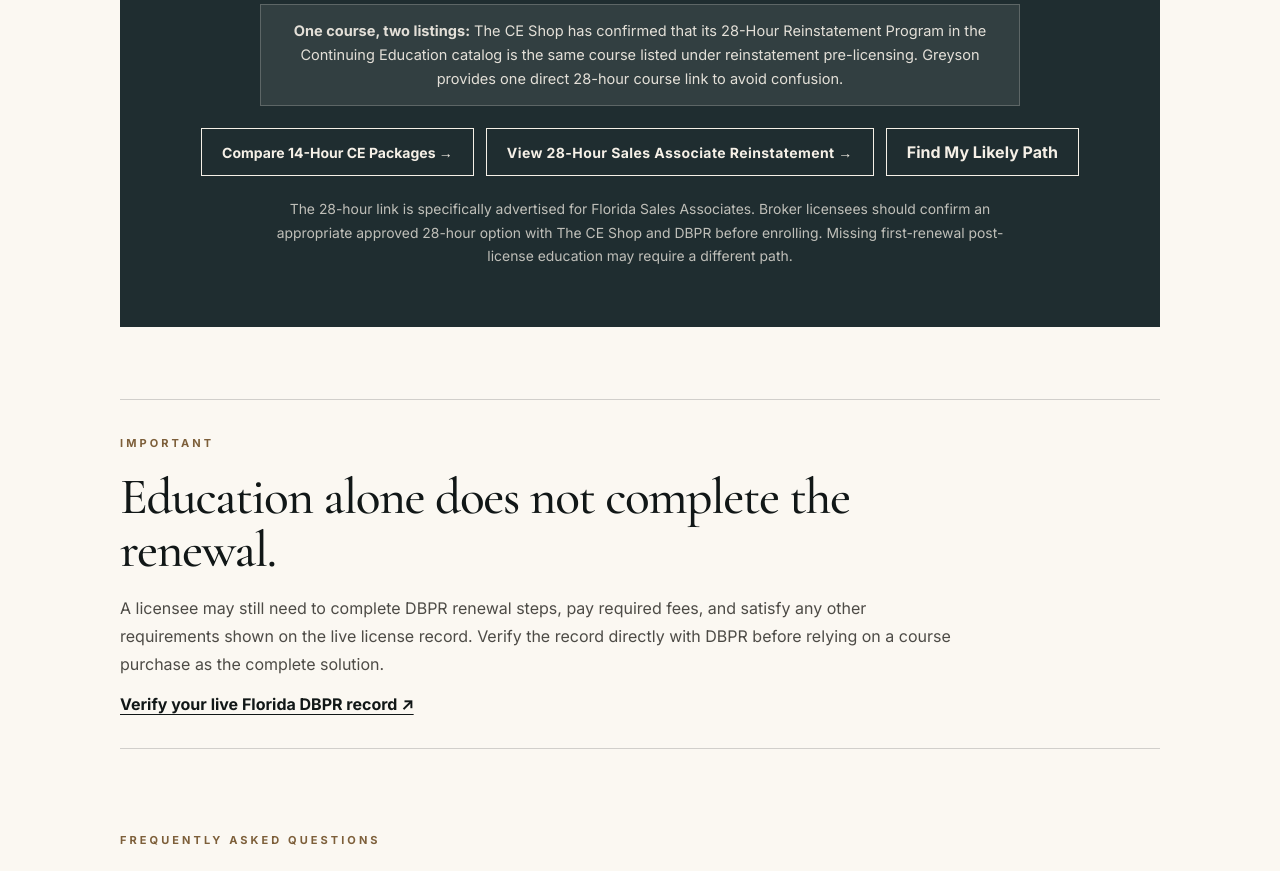
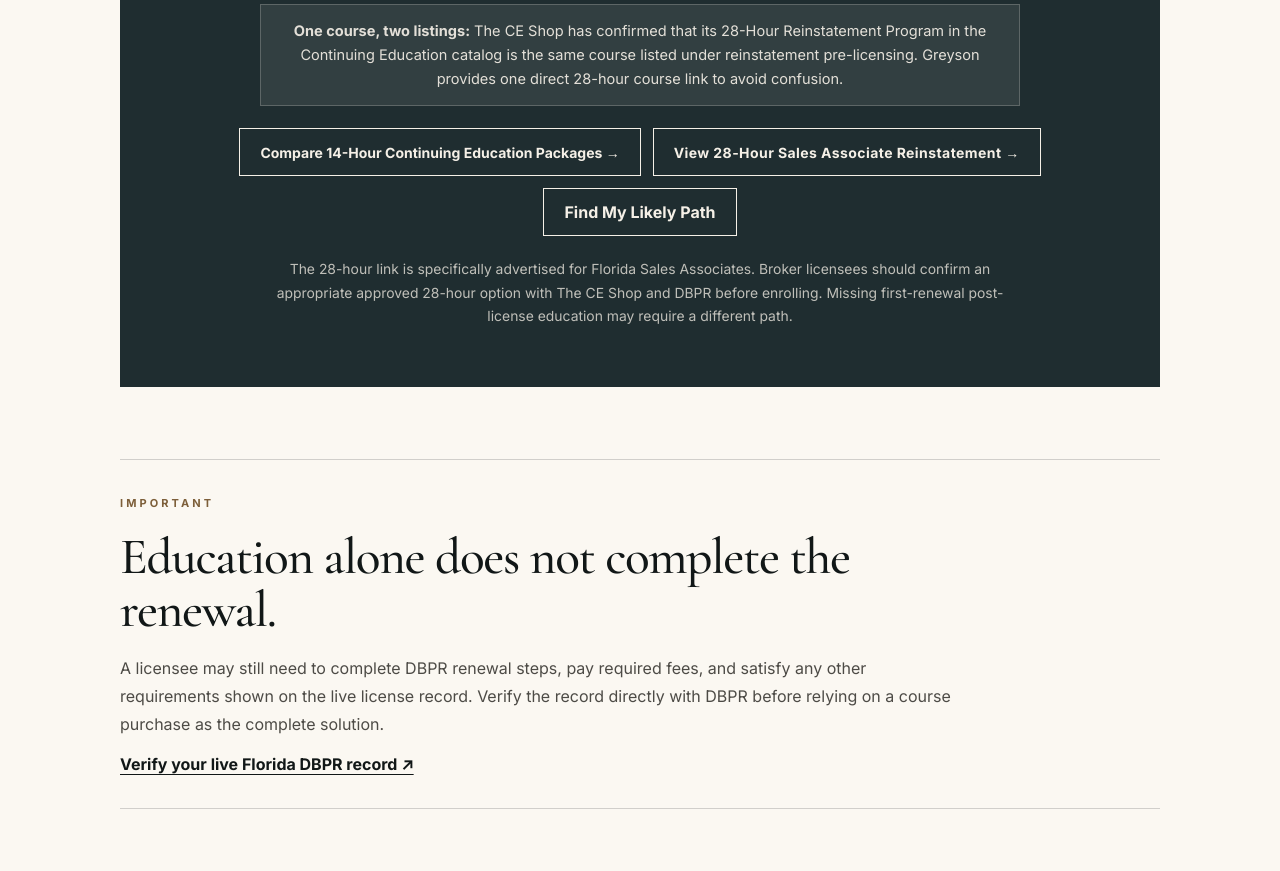
Before and after one commit to BrianLook/Greyson-Institute-Website, a Next.js app: page /florida-real-estate-license-reactivation in a window 1280 px wide. Shown: the part 3140-4011 px from the top of the page. Built offline with nearby package versions, Linux system fonts and the light colour scheme.

Commit message:
Expand continuing education abbreviation in app/florida-real-estate-license-reactivation/page.tsx

```diff
--- a/app/florida-real-estate-license-reactivation/page.tsx
+++ b/app/florida-real-estate-license-reactivation/page.tsx
@@ -406,7 +406,7 @@ export default function FloridaRealEstateLicenseReactivationPage() {
                 textAlign: "center",
               }}
             >
-              Compare 14-Hour CE Packages →
+              Compare 14-Hour Continuing Education Packages →
             </Link>
 
             <PartnerEnrollmentButton
```
